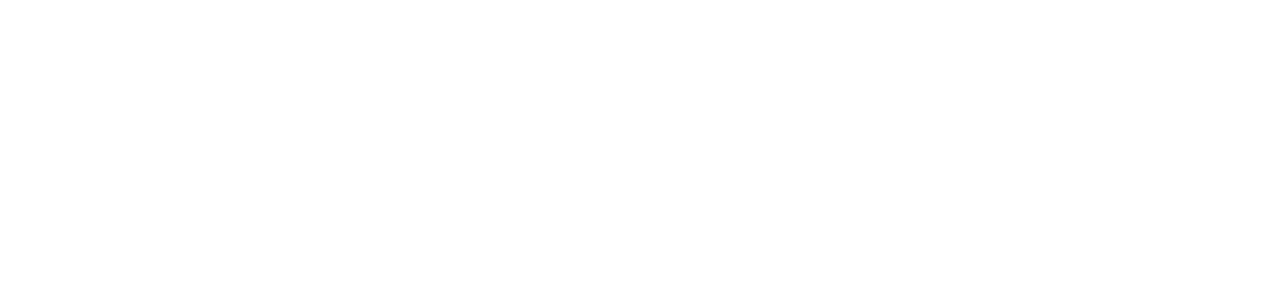
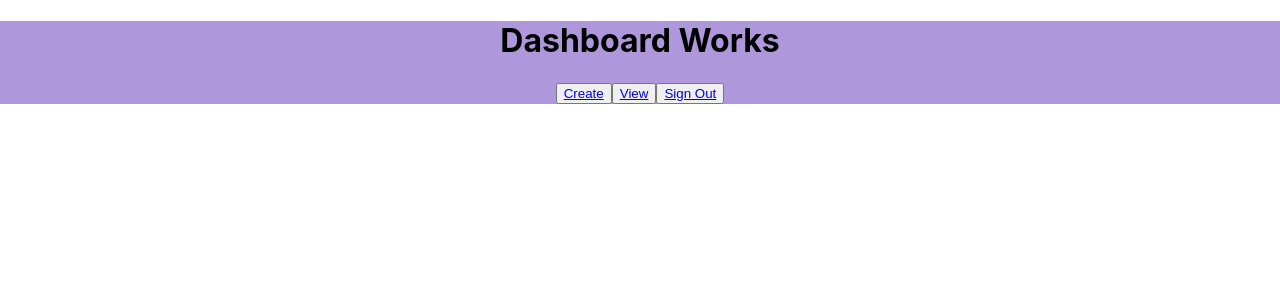
Before and after one commit to bethel-school-of-technology/team-digidames-frontend, a React (Create React App) app in the folder summareasy-react-app/: page /Dashboard in a window 1280 px wide. Before the commit this address had no page. Shown: the top 300 px of the page. Built offline with nearby package versions, Linux system fonts and the light colour scheme; data requests are answered from the project's data file.

Commit message:
added dashboard and minimal navigation for testing

```diff
--- a/summareasy-react-app/src/App.js
+++ b/summareasy-react-app/src/App.js
@@ -7,6 +7,8 @@ import { Routes, Route, useNavigate } from "react-router-dom";
 import UpdateBookReport from "./Components/UpdateBookReport";
 import BookReportContext from './UTILS/BookReportContext';
 import LandingPage from './Components/LandingPage';
+import CreateBookReport from './Components/CreateBookReport';
+import Dashboard from './Components/Dashboard';
 
 function App() {
   const [allBookReports, setAllBookReports] = useState([]);
@@ -97,6 +99,22 @@ function App() {
             }
           />
           <Route
+            path="/Dashboard"
+            exact
+            element={
+              <Dashboard
+                bookReportData={allBookReports} />
+            }
+          />
+          <Route
+            path="/Create"
+            exact
+            element={
+              <CreateBookReport
+                bookReportData={allBookReports} />
+            }
+          />
+          <Route
             path="/all-book-reports"
             exact
             element={
--- a/summareasy-react-app/src/Components/AllBookReports/index.js
+++ b/summareasy-react-app/src/Components/AllBookReports/index.js
@@ -1,5 +1,5 @@
 import React from 'react';
-import CreateBookReport from '../CreateBookReport';
+// import CreateBookReport from '../CreateBookReport';
 import BookReportContext from '../../UTILS/BookReportContext';
 import { useContext } from "react";
 
@@ -9,23 +9,26 @@ const AllBookReports = ({ bookReportData }) => {
   const context = useContext(BookReportContext);
     return (
         <div className="container header">
-            <CreateBookReport />
+            {/* <CreateBookReport /> */}
             <div>
+                <h1>View Book Reports</h1>
                 {bookReportData.map((bookReport) => (
                     <div key={bookReport.id} className="one-bookReport">
                         <h3>{bookReport.title}</h3>
 
                         <a className="btn" href={`one-bookreport/${bookReport.id}`}>
                             {" "}
-                            View Book Report{" "}
+                            View {" "}
                         </a>
 
                         <a className="btn" href={`update-bookreport/${bookReport.id}`}>
                             {" "}
-                            Update Book Report{" "}
+                            Update {" "}
                         </a>
 
-                        <button onClick={() => context.handleDelete(bookReport.id)}>Delete Book Report</button>
+
+                        <button onClick={() => context.handleDelete(bookReport.id)}>Delete</button>
+                        <a href={`/Dashboard`} >Back</a>
 
                     </div>
                 ))}
--- a/summareasy-react-app/src/Components/CreateBookReport/index.js
+++ b/summareasy-react-app/src/Components/CreateBookReport/index.js
@@ -38,7 +38,8 @@ const CreateBookReport = () => {
                 <button className="btn" type="submit">
                     Add Book Report
                 </button>
-                <a href={`/all-book-reports`}>Cancel</a>
+
+                <a href={`/Dashboard`}>Cancel</a>
 
 
             </form>
--- /dev/null
+++ b/summareasy-react-app/src/Components/Dashboard/index.js
@@ -0,0 +1,33 @@
+import React from 'react';
+
+
+
+const Dashboard = () => {
+
+    return (
+        <div className="container header">
+           {/* <Dashboard/> */}
+            <div>
+
+                    <h1>Dashboard Works</h1>
+                    <button >
+                       <a href={`/Create`} >Create</a>
+                    </button>
+                    <button >
+                       <a href={`/all-book-reports`} >View</a>
+                    </button>
+                    <button>
+                       <a href={`/`} > Sign Out</a>
+                    </button>
+
+
+                    </div>
+
+            </div>
+
+    );
+};
+
+
+
+export default Dashboard;
--- a/summareasy-react-app/src/Components/LandingPage/index.js
+++ b/summareasy-react-app/src/Components/LandingPage/index.js
@@ -10,6 +10,12 @@ const LandingPage = () => {
             <div>
 
                     <h1>LandingPage Works</h1>
+                    <button>
+                        Sign Up
+                    </button>
+                    <button>
+                        <a href={`/Dashboard`} >Sign In</a>
+                    </button>
 
                     </div>
 
--- a/summareasy-react-app/src/Components/OneBookReport/index.js
+++ b/summareasy-react-app/src/Components/OneBookReport/index.js
@@ -36,7 +36,7 @@ const OneBookReport = () => {
             <p>{bookReport.report}</p>
             <button onClick={() => context.handleDelete(bookReport.id)}>Delete Book Report</button>
             <a href={`/update-bookreport/${bookReport.id}`}>Update Book Report</a>
-            <a href={`/LandingPage`}>Back</a>
+            <a href={`/all-book-reports`}>Back</a>
         </div>
     );
 }
```
